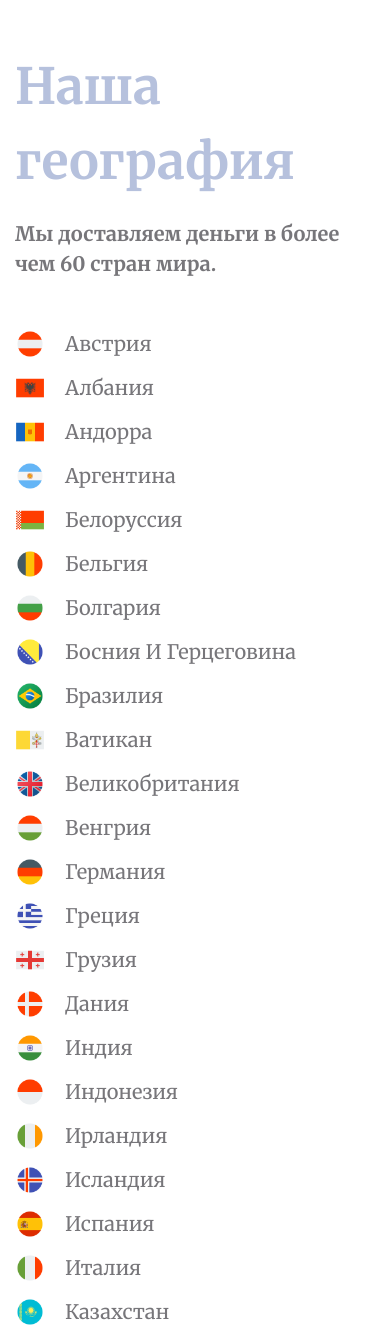
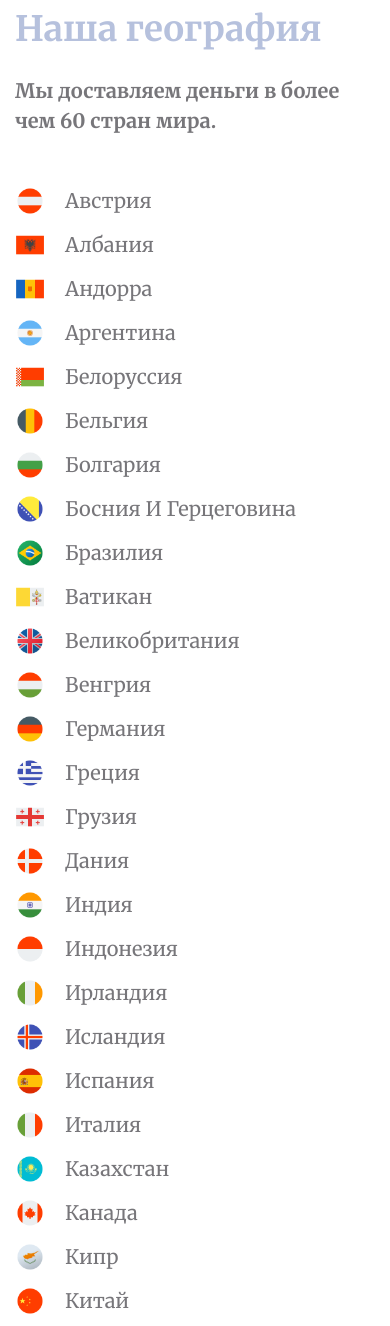
Before and after one commit to rvitalia/Perevody-Online, a PHP site: page /dist/index.html in a window 390 px wide. Shown: the part 1258-2584 px from the top of the page. Run offline with PHP 8.4, Linux system fonts and the light colour scheme; some libraries are stand-ins or nearby versions.

Commit message:
mark and mobile version

```diff
--- a/dist/assets/js/app.js
+++ b/dist/assets/js/app.js
@@ -1 +1 @@
-$("#select_money_receive").ddslick({onSelected:function(e){}}),$("#select_money_contry").ddslick({onSelected:function(e){}}),$("#select_money_valuta").ddslick({onSelected:function(e){}}),$(function(){$("#accordion").accordion()}),$("#partners__slider").slick({arrows:!1,centerPadding:"60px",dots:!0}),$(".review__inner").slick({slidesToShow:4,slidesToScroll:1,autoplay:!0,autoplaySpeed:2e3});
+$("#select_money_receive").ddslick({onSelected:function(e){}}),$("#select_money_contry").ddslick({onSelected:function(e){}}),$("#select_money_valuta").ddslick({onSelected:function(e){}}),$(function(){$("#accordion").accordion()}),$("#partners__slider").slick({centerMode:!0,slidesToShow:3,slidesToScroll:1,arrows:!1,centerPadding:"60px",dots:!0,responsive:[{breakpoint:992,settings:{slidesToShow:2,centerPadding:"0",centerMode:!1}},{breakpoint:576,settings:{slidesToShow:1,centerMode:!0,centerPadding:"40px"}}]}),$(".review__inner").slick({slidesToShow:4,slidesToScroll:1,autoplay:!0,autoplaySpeed:2e3,arrows:!1,dots:!0,responsive:[{breakpoint:992,settings:{slidesToShow:3}},{breakpoint:768,settings:{slidesToShow:2}},{breakpoint:576,settings:{slidesToShow:1,centerMode:!0}}]}),$(".help__inner__item-mobile").slick({slidesToShow:1,slidesToScroll:1,centerMode:!0,arrows:!1,dots:!0});
--- a/dist/index.html
+++ b/dist/index.html
@@ -31,11 +31,11 @@
         <main class="main">
 
 
-            <section class="hero" style="background-image: url(./assets/images/cn-d.webp);">
+            <section class="hero section__media" style="background-image: url(./assets/images/cn-d.webp);">
                 <div class="container">
                     <div class="hero__inner">
                         <div class="hero__inner__item">
-                            <h1 class="hero__inner__title">Международные денежные переводы из России в Аргентину</h1>
+                            <h1 class="hero__inner__title project__title">Международные денежные переводы из России в Аргентину</h1>
                             <h3 class="hero__inner__subtitle h-reset">Переводите деньги онлайн в более чем 60 стран мира</h3>
                             <ul class="hero__inner__item__benefits list-reset">
                                 <li class="hero__inner__item__benefits">
@@ -223,10 +223,10 @@
                 </div>
             </section>
 
-            <section class="geography">
+            <section class="geography section__media">
                 <div class="container">
                     <div class="geography__inner">
-                        <h2 class="geography__inner__title h-reset">Наша география</h2>
+                        <h2 class="geography__inner__title h-reset project__title">Наша география</h2>
                         <h3 class="geography__inner__subtitle">Мы доставляем деньги в более чем 60 стран мира.</h3>
                         <ul class="geography__inner__country list-reset">
                             <li><a href=""><img src="./assets/images/flags/австрия.png" alt="австрия" width="30" height="30">австрия</a></li>
@@ -294,9 +294,9 @@
                 </div>
             </section>
 
-            <section class="benefits">
+            <section class="benefits section__media">
                 <div class="container">
-                    <h2 class="benefits__inner__title">Преимущества</h2>
+                    <h2 class="benefits__inner__title project__title">Преимущества</h2>
                     <div class="benefits__inner">
                         <div class="benefits__inner__item">
                             <h3 class="benefits__inner__item__title h-reset">Подача заявки онлайн</h3>
@@ -312,11 +312,11 @@
                 </div>
             </section>
 
-            <section class="help">
+            <section class="help section__media">
                 <div class="container">
-                    <h2 class="help__title">Как работать с нами</h2>
+                    <h2 class="help__title project__title">Как работать с нами</h2>
                     <div class="help__inner">
-                        <div class="help__inner__item" style="min-width: 280px;">
+                        <div class="help__inner__item">
                             <div class="help__inner__item__image help__inner__item__selected" data-selectimage="0">
                                 <img class="" src="./assets/images/help/Online_I_Kazakhstan_1x.webp" width="280" height="500" alt="Online_I_Kazakhstan_1x" loading="lazy">
                             </div>
@@ -338,13 +338,31 @@
                                 <li data-selected="3" onmouseover="changeImage(event)"><span>04</span>Инструкция по четвертому действию описание по длиннеее чем предыдущее и самое длинное</li>
                             </ul>
                         </div>
+                        <div class="help__inner__item-mobile">
+                            <div class="help__inner__item-mobile__slide">
+                                <img src="./assets/images/help/Online_I_Kazakhstan_1x.webp" alt="" height="300" loading="lazy">
+                                <p>Инструкция по первому действию</p>
+                            </div>
+                            <div class="help__inner__item-mobile__slide">
+                                <img src="./assets/images/help/Online_I_Kazakhstan_1x.webp" alt="" height="300" loading="lazy">
+                                <p>Инструкция по второму действию по длиннее</p>
+                            </div>
+                            <div class="help__inner__item-mobile__slide">
+                                <img src="./assets/images/help/Online_I_Kazakhstan_1x.webp" alt="" height="300" loading="lazy">
+                                <p>Далеко-далеко за словесными горами в стране гласных и согласных живут рыбные тексты.</p>
+                            </div>
+                            <div class="help__inner__item-mobile__slide">
+                                <img src="./assets/images/help/Online_I_Kazakhstan_1x.webp" alt="" height="300" loading="lazy">
+                                <p>Инструкция по первому действию</p>
+                            </div>
+                        </div>
                     </div>
                 </div>
             </section>
 
-            <section class="question">
+            <section class="question section__media">
                 <div class="container">
-                    <h2 class="question__title">Частые вопросы</h2>
+                    <h2 class="question__title project__title">Частые вопросы</h2>
                     <div class="question__inner" id="accordion">
                         <h3>Section 1</h3>
                         <div>
@@ -391,9 +409,9 @@
                 </div>
             </section>
 
-            <section class="partners">
+            <section class="partners section__media">
                 <div class="container">
-                    <h2 class="partners__title">Наши партнеры</h2>
+                    <h2 class="partners__title project__title">Наши партнеры</h2>
                     <ul class="partners__inner list-reset" id="partners__slider" data-slick='{"slidesToShow": 3, "slidesToScroll": 1}'>
                         <li>
                             <div class="partners__inner__image">
@@ -423,9 +441,9 @@
                 </div>
             </section>
 
-            <section class="review">
+            <section class="review section__media">
                 <div class="container">
-                    <h2 class="review__title">Отзывы клиентов</h2>
+                    <h2 class="review__title project__title">Отзывы клиентов</h2>
                     <h3 class="review__subtitle h-reset">Ниже вы можете ознакомиться с отзывами пользователей, которые успешно воспользовались нашим сервисом</h3>
                     <div class="review__inner">
                         <div class="review__inner__image">
@@ -460,7 +478,9 @@
                 }
             });
             let currentImage = document.querySelector(`[data-selectimage="${currentRow}"]`);
-            currentImage.classList.add('help__inner__item__selected');
+            if(currentImage){
+                currentImage.classList.add('help__inner__item__selected');
+            }
         }
     </script>
 </body>
--- a/src/assets/scss/_settings.scss
+++ b/src/assets/scss/_settings.scss
@@ -37,3 +37,17 @@
     display: flex;
     align-items: center;
   }
+
+  .project__title{
+    @include tablet{
+      font-size: 35px !important;
+    }
+  }
+  .section__media{
+    @include tablet{
+      padding: 30px 0 !important;
+    }
+    @include mobile{
+      padding: 15px 0 !important;
+    }
+  }
--- a/src/assets/scss/blocks/_benefits.scss
+++ b/src/assets/scss/blocks/_benefits.scss
@@ -37,6 +37,10 @@
     font-size: 32px;
     line-height: 1.4;
     padding-bottom: 10px;
+
+    @include mobile{
+        font-size: 25px;
+    }
 }
 
 .benefits__inner__item__text {
--- a/src/assets/scss/blocks/_container.scss
+++ b/src/assets/scss/blocks/_container.scss
@@ -3,4 +3,12 @@
     max-width: var(--container-width);
     margin: 0 auto;
     padding: 0 15px;
+
+    @include for-desktop{
+        padding: 0 30px;
+    }
+
+    @include mobile{
+        padding: 0px 15px;
+    }
 }
--- a/src/assets/scss/blocks/_help.scss
+++ b/src/assets/scss/blocks/_help.scss
@@ -12,9 +12,35 @@
     grid-template-columns: 25% auto;
     column-gap: 20px;
     align-items: center ;
+
+    @include mobile{
+        grid-template-columns: 100%;
+    }
 }
 
-.help__inner__item {}
+.help__inner__item-mobile{
+    display: none;
+
+    @include mobile{
+        display: block;
+    }
+
+    & img{
+        margin: 0 auto;
+        max-height: 400px;
+    }
+    & p{
+        padding: 0px 15px;
+        font-size: 20px;
+        text-align: center;
+    }
+}
+
+.help__inner__item {
+    @include mobile{
+        display: none;
+    }
+}
 
 .help__inner__item__image {
     display: none;
@@ -41,6 +67,19 @@
         display: flex;
         align-items: center;
 
+        @include for-desktop{
+            font-size: 25px;
+        }
+
+        @include tablet{
+            font-size: 20px;
+            padding: 12px;
+        }
+        @include small-tablet{
+            font-size: 18px;
+            padding: 10px 0;
+        }
+
         &:hover{
             background: #e7e7f0;
         }
@@ -48,6 +87,17 @@
         & span{
             margin-right: 20px;
             font-size: 50px;
+
+            @include for-desktop{
+                font-size: 40px;
+            }
+
+            @include tablet{
+                font-size: 30px;
+            }
+            @include small-tablet{
+                font-size: 25px;
+            }
         }
     }
 }
--- a/src/assets/scss/blocks/_hero.scss
+++ b/src/assets/scss/blocks/_hero.scss
@@ -47,6 +47,15 @@
     gap: 20px;
     margin-top: 50px;
 
+    @include mobile{
+        gap: 5px;
+    }
+
+    @include small-mobile{
+        display: flex;
+        flex-wrap: wrap;
+    }
+
     & li {
         display: flex;
         flex-direction: column;
@@ -77,6 +86,10 @@
         gap: 24px;
         margin-bottom: 40px;
     }
+
+    @include small-mobile{
+        padding: 25px 15px;
+    }
 }
 
 .hero__inner__item__calculation__section {
@@ -92,6 +105,13 @@
         grid-template-columns: 60% 40%;
         grid-template-rows: auto auto;
     }
+    @include small-tablet{
+        grid-template-columns: 45% 55% !important;
+    }
+
+    @include small-mobile{
+        grid-template-columns: 100% !important;
+    }
 
     &::before {
         position: absolute;
@@ -103,6 +123,14 @@
         color: rgb(119, 118, 122);
         background-color: white;
         padding: 0 5px;
+
+        @include mobile{
+            top: -22px;
+            font-size: 12px;
+        }
+        @include small-mobile{
+            top: -12px;
+        }
     }
 
     & label {
@@ -121,16 +149,39 @@
         border: none;
         border-radius: 6px;
         padding-left: 10px;
+
+        @include small-mobile{
+            min-height: 55px;
+            border-bottom-left-radius: 0;
+            border-bottom-right-radius: 0;
+        }
     }
 
 }
 
 .--start.hero__inner__item__calculation__section::before {
     content: 'Вы отправляете';
+
+    @include mobile{
+        content: 'Вы \A отправляете';
+        white-space: pre; /* Это нужно для корректной обработки символа \A */
+    }
+    @include small-mobile{
+        content: 'Вы отправляете';
+    }
 }
 
 .--receive.hero__inner__item__calculation__section::before {
     content: 'Получатель получит';
+
+    @include mobile{
+        content: 'Получатель \A получит';
+        white-space: pre; /* Это нужно для корректной обработки символа \A */
+    }
+
+    @include small-mobile{
+        content: 'Получатель получит';
+    }
 }
 
 .hero__inner____item__calculation__data {
@@ -193,6 +244,10 @@
 #select_money_valuta{
     grid-column: 2;
 
+    @include small-mobile{
+        grid-column: unset;
+    }
+
     & .dd-select img{
         display: none;
     }
@@ -200,3 +255,9 @@
 .dd-options{
     overflow-y: auto !important;
 }
+
+@include small-mobile{
+    .dd-container{
+        font-size: 12px !important;
+    }
+}
--- a/src/assets/scss/blocks/_partners.scss
+++ b/src/assets/scss/blocks/_partners.scss
@@ -17,6 +17,7 @@
 .partners__inner {
     & h3 {
         text-align: center;
+        padding: 0px 10px;
     }
 }
 
--- a/src/assets/scss/blocks/_question.scss
+++ b/src/assets/scss/blocks/_question.scss
@@ -8,17 +8,34 @@
 .question__inner {
 
     & h3{
-        font-size: 32px;
+        font-size: 32px !important;
         color: rgb(47, 52, 65);
         cursor: pointer;
         padding: 30px 0 0;
         background: transparent;
         border: 1px solid rgb(182, 193, 221);
+        border-right: none;
+        border-left: none;
+        transition: all 0.3s linear;
+
+        @include mobile{
+            font-size: 25px !important;
+        }
 
         &:not(:first-child){
             margin-top: 20px;
         }
+
+        & + div{
+            border-right: none;
+            border-left: none;
+        }
     }
+
+    & .ui-accordion-header-active{
+        background-color: rgb(182, 193, 221);
+    }
+
     & p{
         font-size: 18px;
     }
--- a/src/assets/scss/blocks/_review.scss
+++ b/src/assets/scss/blocks/_review.scss
@@ -10,6 +10,15 @@
     margin-bottom: 20px;
     text-indent: 30px;
     line-height: 1.4;
+
+    @include tablet{
+        font-size: 24px;
+    }
+
+    @include small-tablet{
+        font-size: 20px;
+        text-indent: 0;
+    }
 }
 .review__inner {
     & .slick-arrow::before{
--- a/src/layouts/default.html
+++ b/src/layouts/default.html
@@ -26,7 +26,9 @@
                 }
             });
             let currentImage = document.querySelector(`[data-selectimage="${currentRow}"]`);
-            currentImage.classList.add('help__inner__item__selected');
+            if(currentImage){
+                currentImage.classList.add('help__inner__item__selected');
+            }
         }
     </script>
 </body>
```
Also changed, not shown: other parts of dist/index.html (+30 -30 lines), src/assets/js/app.js (+54 -1 lines), src/index.html (+63 -45 lines), dist/assets/css/style.css.
